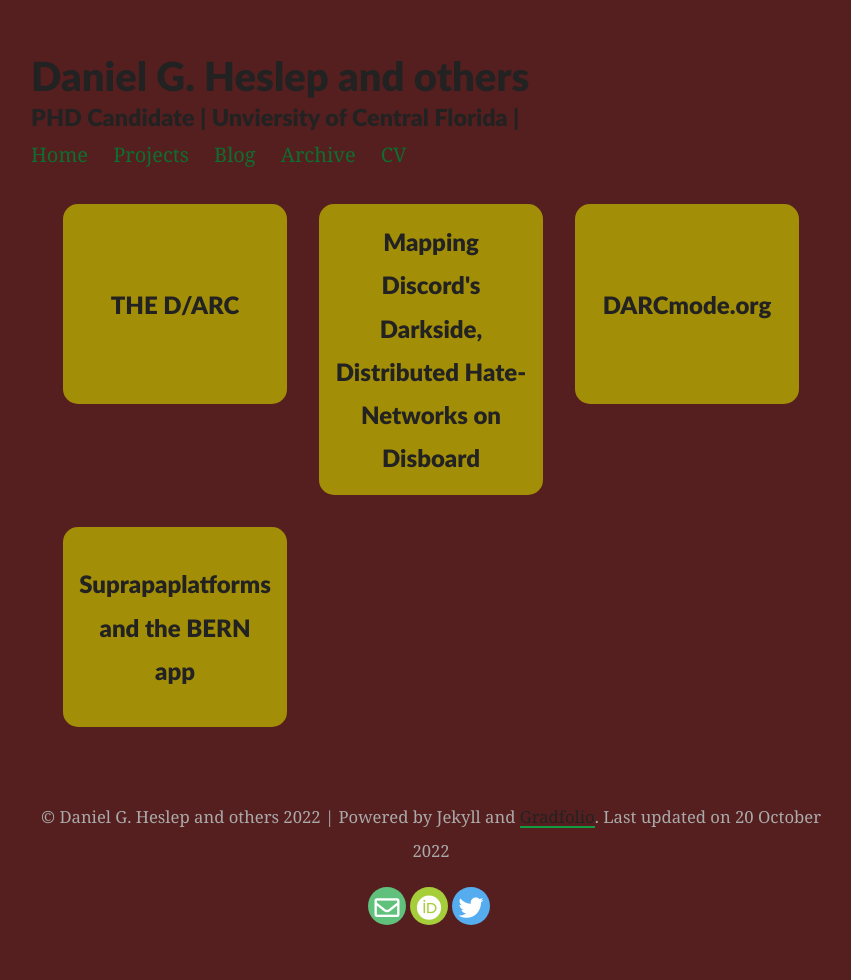
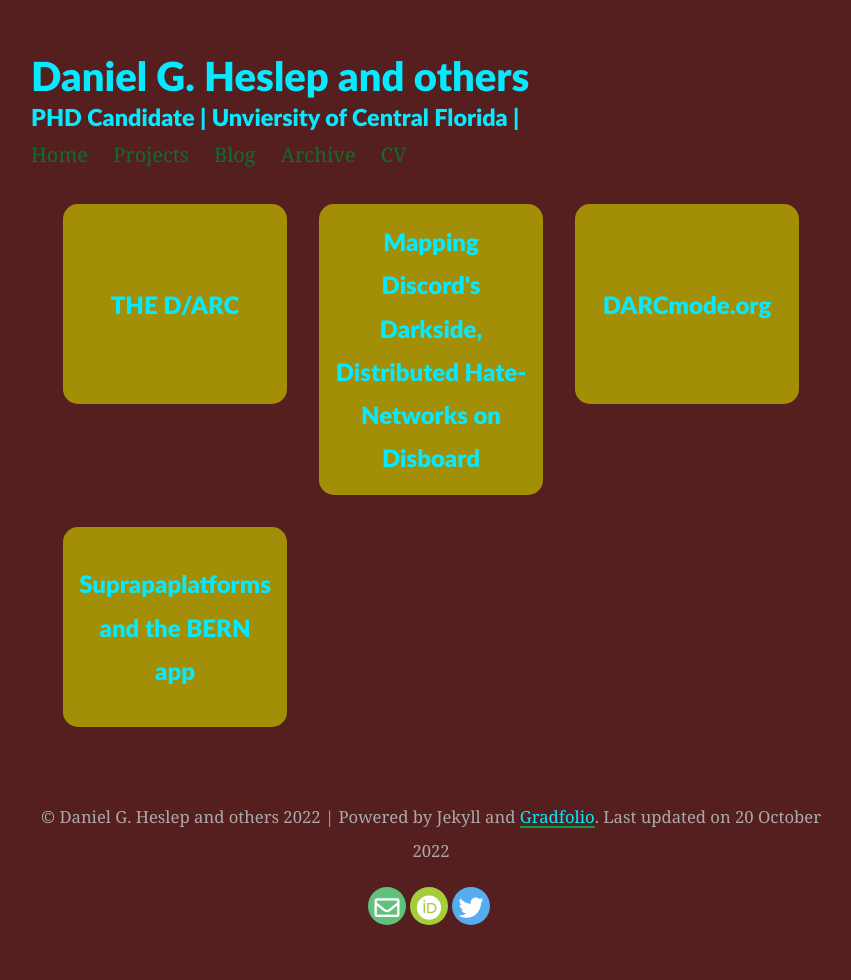
Before and after one commit to CreativeKenning/gradsitedemo, a Jekyll site: the page built from _pages/projects.md, in a window 1280 px wide. Shown: the whole page, without its empty margins (209-1060 px from the left). Built offline with Jekyll 4.4.1, drawn with Linux system fonts in a browser that asks for light colours; nearby versions of some CDN libraries.

```diff
--- a/assets/css/_sass/variables.scss
+++ b/assets/css/_sass/variables.scss
@@ -13,7 +13,7 @@
 // Color scheme for light
 $body-bg: #561f1f;
 $projectbox: #a38e07;
-$text-color: rgb(35, 34, 34);
+$text-color: rgb(5, 234, 255);
 
 // Color scheme for dark modes
 $body-bg-dark: #061725;
```
